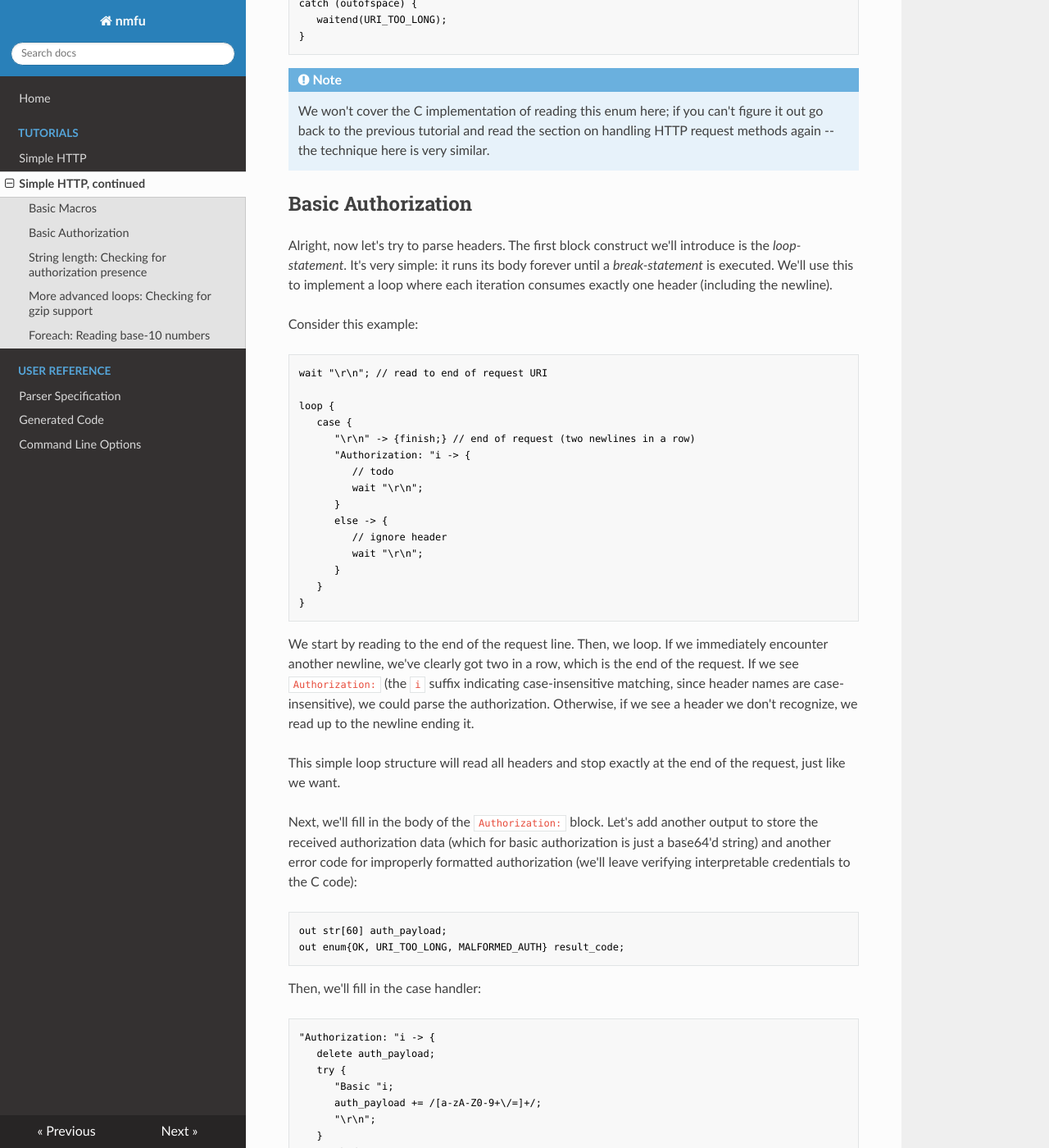
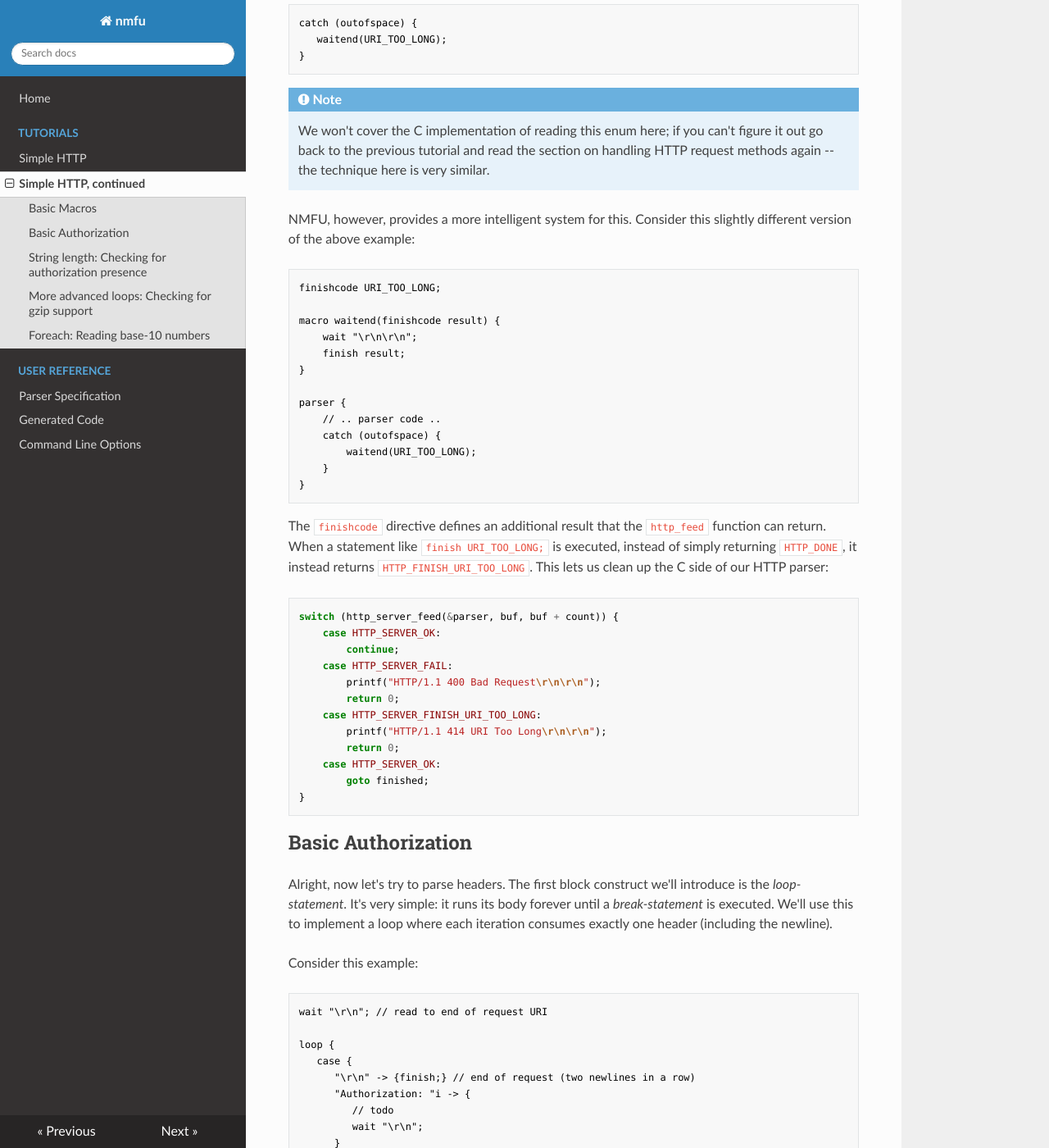
Before and after one commit to mincrmatt12/nmfu, an MkDocs documentation site: the page built from docs/tutorial/http2.md, in a window 1280 px wide and 1400 px high, scrolled down 1846 px. Shown: the whole window at 82% size. Built offline with MkDocs 1.6.1, drawn with Linux system fonts in a browser that asks for light colours; some of the changed text lies outside the part shown.

Commit message:
Update tutorial to use new finishcodes

````diff
--- a/docs/tutorial/http2.md
+++ b/docs/tutorial/http2.md
@@ -56,8 +56,8 @@ uri_too_long = true;
 waitend();
 ```
 
-Since our header parsing is going to add more error conditions, let's replace the ad-hoc boolean flag with an `error_code`
-enum:
+Since our header parsing is going to add more error conditions, it'd be nice to consolidate all the error conditions.
+One approach we could use would be to replace the ad-hoc boolean flag with an `error_code` enum:
 
 ```nmfu
 out enum{OK, URI_TOO_LONG} result_code;
@@ -87,6 +87,42 @@ catch (outofspace) {
 !!! note
     We won't cover the C implementation of reading this enum here; if you can't figure it out go back to the previous
     tutorial and read the section on handling HTTP request methods again -- the technique here is very similar.
+
+NMFU, however, provides a more intelligent system for this. Consider this slightly different version of the above example:
+
+```nmfu
+finishcode URI_TOO_LONG;
+
+macro waitend(finishcode result) {
+	wait "\r\n\r\n";
+	finish result;
+}
+
+parser {
+	// .. parser code ..
+	catch (outofspace) {
+		waitend(URI_TOO_LONG);
+	}
+}
+```
+
+The `finishcode` directive defines an additional result that the `http_feed` function can return. When a statement like `finish URI_TOO_LONG;` is executed, instead
+of simply returning `HTTP_DONE`, it instead returns `HTTP_FINISH_URI_TOO_LONG`. This lets us clean up the C side of our HTTP parser:
+
+```c
+switch (http_server_feed(&parser, buf, buf + count)) {
+	case HTTP_SERVER_OK:
+		continue;
+	case HTTP_SERVER_FAIL:
+		printf("HTTP/1.1 400 Bad Request\r\n\r\n");
+		return 0;
+	case HTTP_SERVER_FINISH_URI_TOO_LONG:
+		printf("HTTP/1.1 414 URI Too Long\r\n\r\n");
+		return 0;
+	case HTTP_SERVER_OK:
+		goto finished;
+}
+```
 
 ## Basic Authorization
 
@@ -127,7 +163,7 @@ formatted authorization (we'll leave verifying interpretable credentials to the
 
 ```nmfu
 out str[60] auth_payload;
-out enum{OK, URI_TOO_LONG, MALFORMED_AUTH} result_code;
+finishcode URI_TOO_LONG, MALFORMED_AUTH;
 ```
 
 Then, we'll fill in the case handler:
````
Also changed, not shown: docs/tutorial/http1.md (+2 -2 lines).
